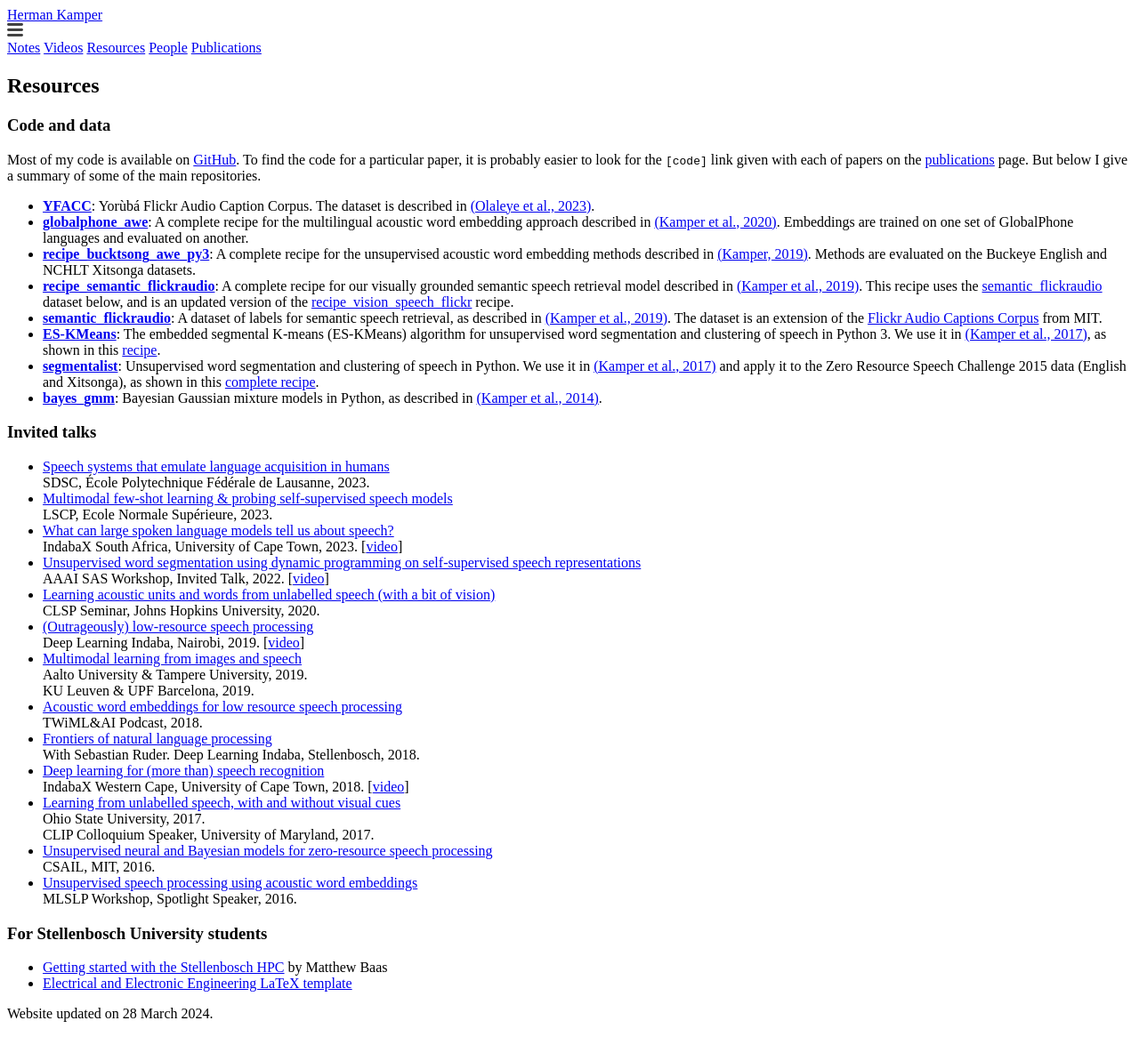
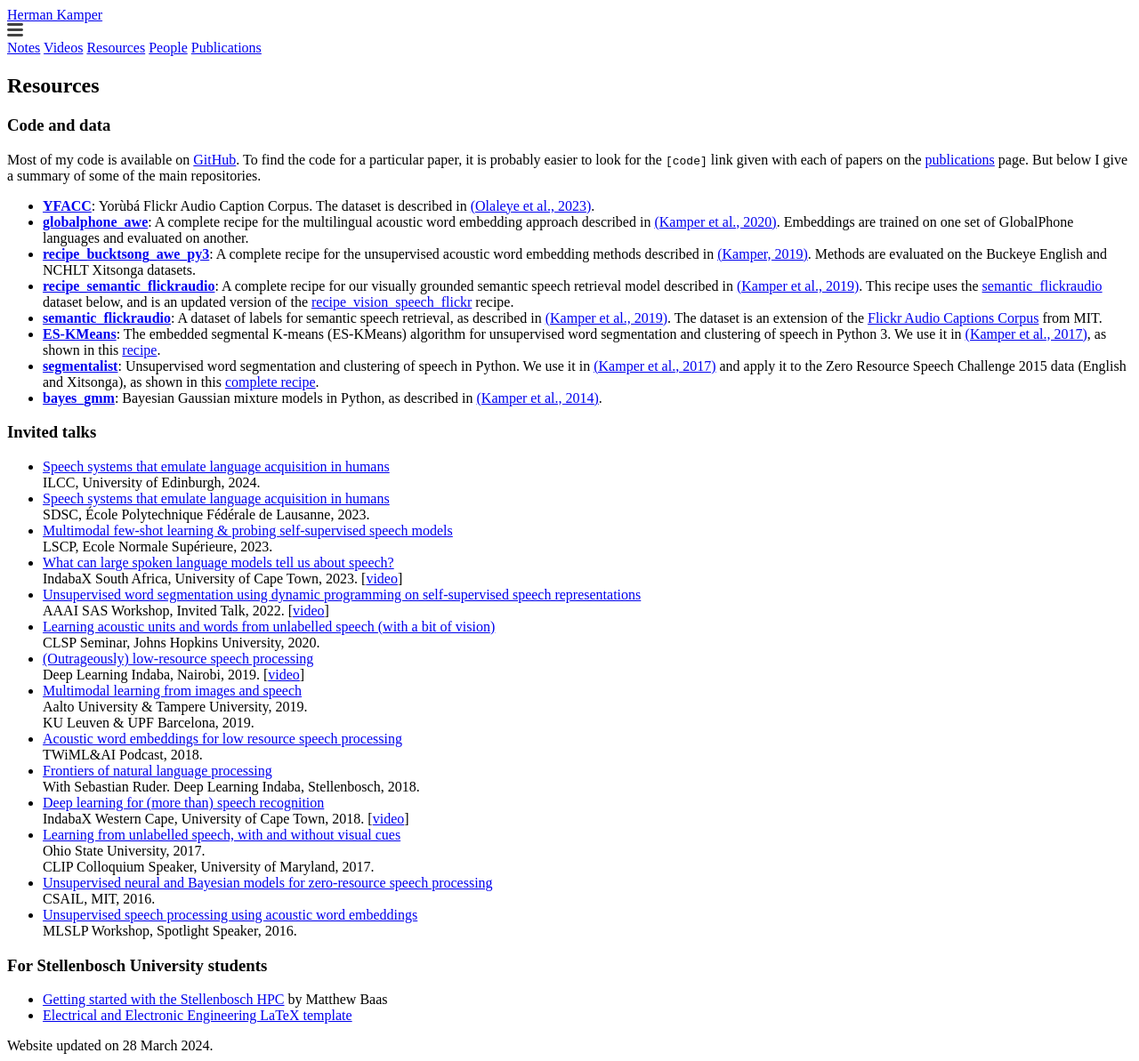
Before and after one commit to kamperh/kamperh.github.io, a Jekyll site: the page built from resources.md, in a window 1280 px wide. Shown: the whole page at 89% size. Built offline with Jekyll 4.4.1, drawn with Linux system fonts in a browser that asks for light colours; a style sheet for code colours, icons or effects is not loaded; before the commit the page ends 1157 px from its top, so only the background shows below that.

Commit message:
Update resources.md

```diff
--- a/resources.md
+++ b/resources.md
@@ -23,6 +23,8 @@ Most of my code is available on [GitHub](https://github.com/{{ site.github_usern
 
 ### Invited talks
 
+- [Speech systems that emulate language acquisition in humans]({{site.url}}/slides/kamper_ilcc2024_talk-compressed.pdf)
+  ILCC, University of Edinburgh, 2024.
 - [Speech systems that emulate language acquisition in humans]({{site.url}}/slides/kamper_epfl2023_talk-compressed.pdf)
   SDSC, École Polytechnique Fédérale de Lausanne, 2023.
 - [Multimodal few-shot learning & probing self-supervised speech models]({{site.url}}/slides/kamper_ens2023_talk-compressed.pdf)
```
